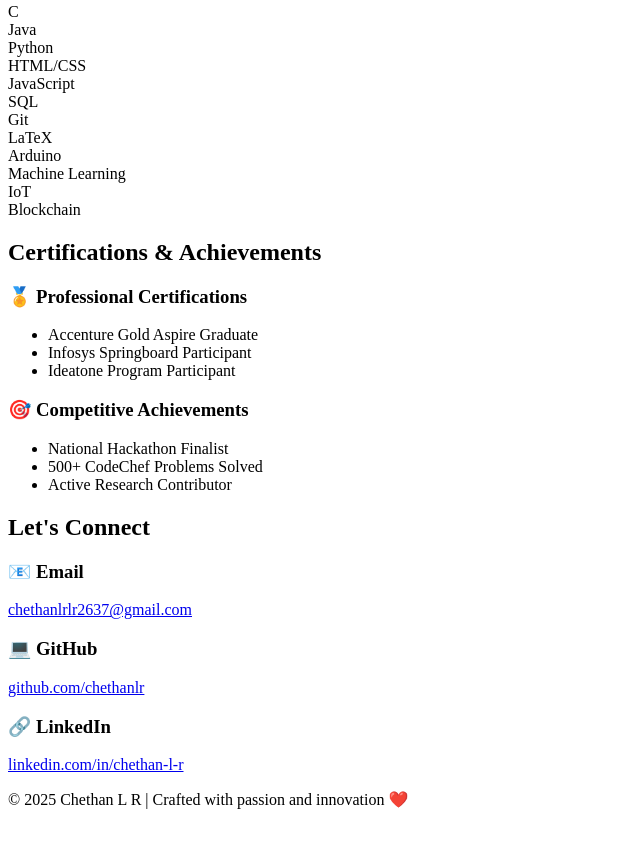
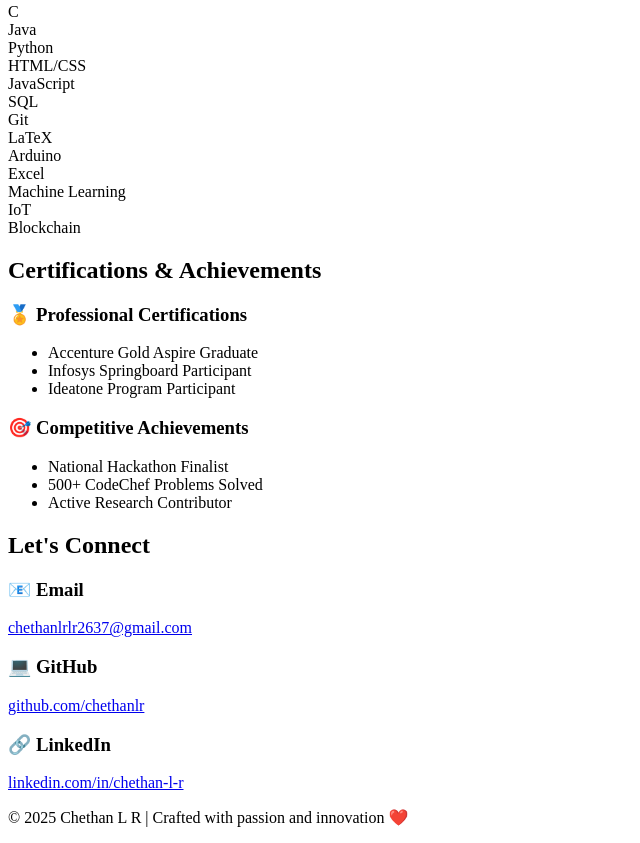
Before and after one commit to chethanlr/Portfolio, a plain HTML site: page index.html in a window 1280 px wide. Shown: the part 1138-1981 px from the top of the page, without its empty margins (0-640 px from the left). Drawn offline with Linux system fonts and the light colour scheme.

Commit message:
Update index.html

```diff
--- a/index.html
+++ b/index.html
@@ -100,6 +100,7 @@
         <div class="skill-tag">Git</div>
         <div class="skill-tag">LaTeX</div>
         <div class="skill-tag">Arduino</div>
+        <div class="skill-tag">Excel</div>
         <div class="skill-tag">Machine Learning</div>
         <div class="skill-tag">IoT</div>
         <div class="skill-tag">Blockchain</div>
```
